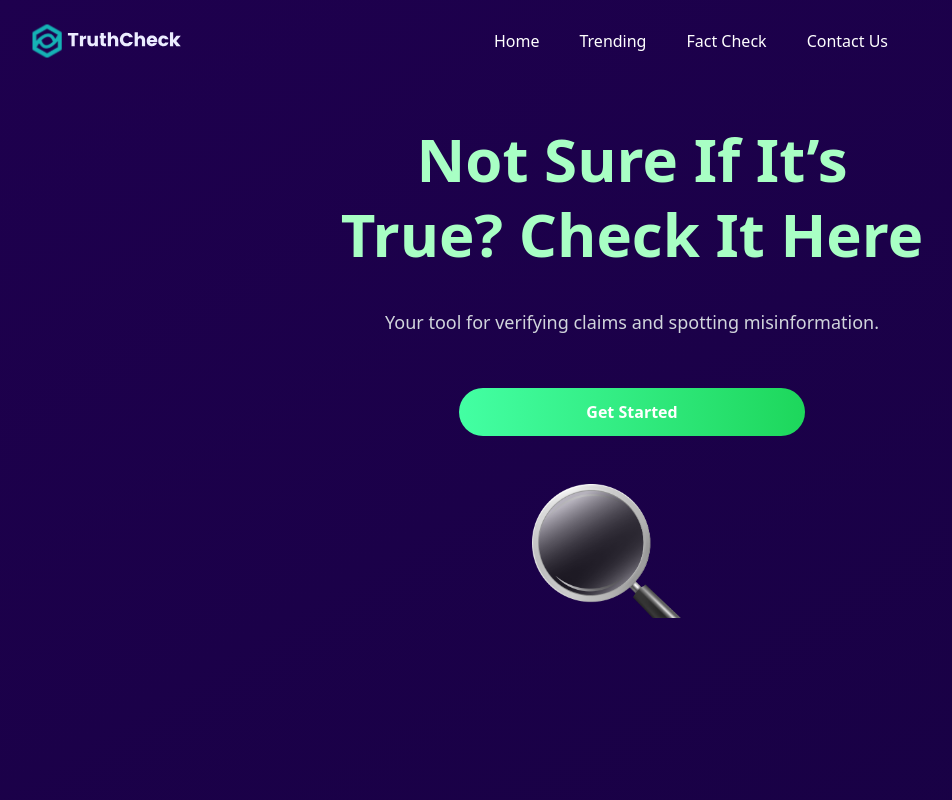
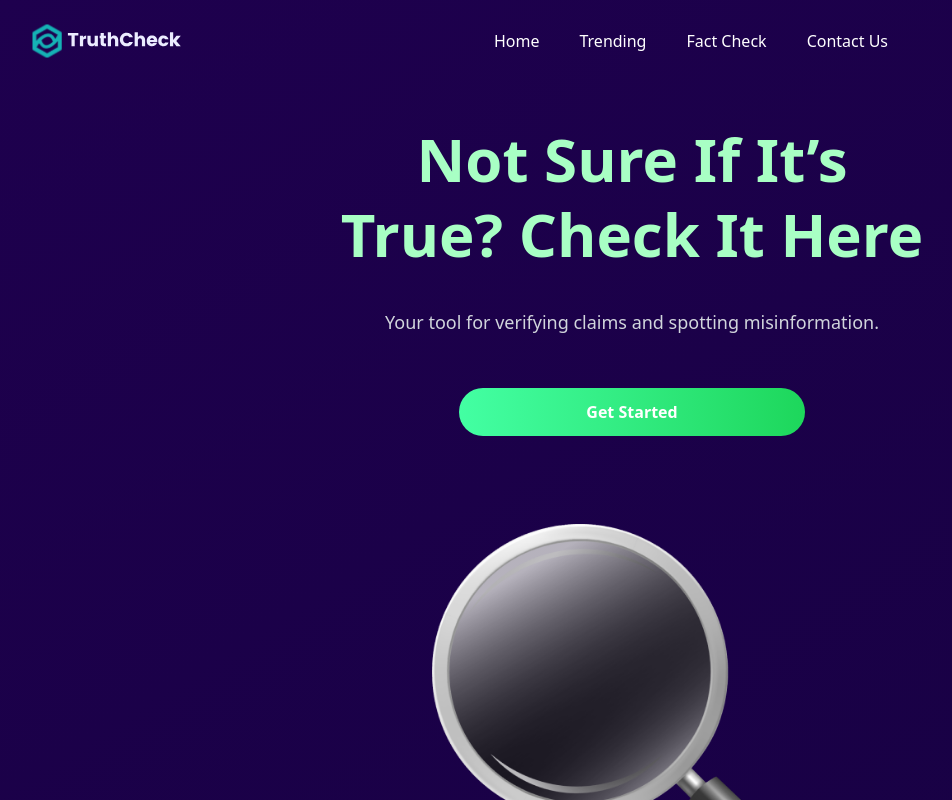
Before and after one commit to Dr-Kehn/TruthChecker, a Next.js app: page / in a window 1280 px wide. Shown: the whole page, without its empty margins (8-960 px from the left). Built offline with nearby package versions, Linux system fonts and the light colour scheme; no server answers; what wagmi would draw is missing.

Commit message:
updated the Magnifying glass image size

```diff
--- a/src/pages/index.tsx
+++ b/src/pages/index.tsx
@@ -2,8 +2,8 @@
 import Link from "next/link";
 import ConnectWallet from "../components/WalletConnect";
 import Image from "next/image";
-import glass from '../assets/image/glass.png'
-import logo from '../assets/logo.svg'
+import glass from "../assets/image/glass.png";
+import logo from "../assets/logo.svg";
 
 export default function Home() {
   return (
@@ -47,7 +47,7 @@ export default function Home() {
       </header>
 
       {/* Hero Section */}
-      <section className="flex flex-col gap-5 items-center justify-center text-center px-4 py-10 ">
+      <section className="flex flex-col gap-5 items-center relative justify-center text-center px-4 py-10 ">
         <h1 className="text-4xl md:text-6xl font-bold leading-tight text-[#a8ffc4] mb-4">
           Not Sure If It’s <br className="hidden md:block" /> True? Check It
           Here
@@ -64,13 +64,15 @@ export default function Home() {
             Get Started
           </Link>
 
+          <div className="flex justify-center items-center pt-20 h-fit w-full text-center">
           <Image
             src={glass}
             alt={"Magnifying Glass"}
-            className="w-[250px] md:w-[200px] md:pt-10 pt-10  "
-            width={200}
-            height={200}
+            className=" ml-25 "
+            width={500}
+            height={500}
           />
+          </div>
         </div>
 
         {/* Magnifying glass image */}
```
